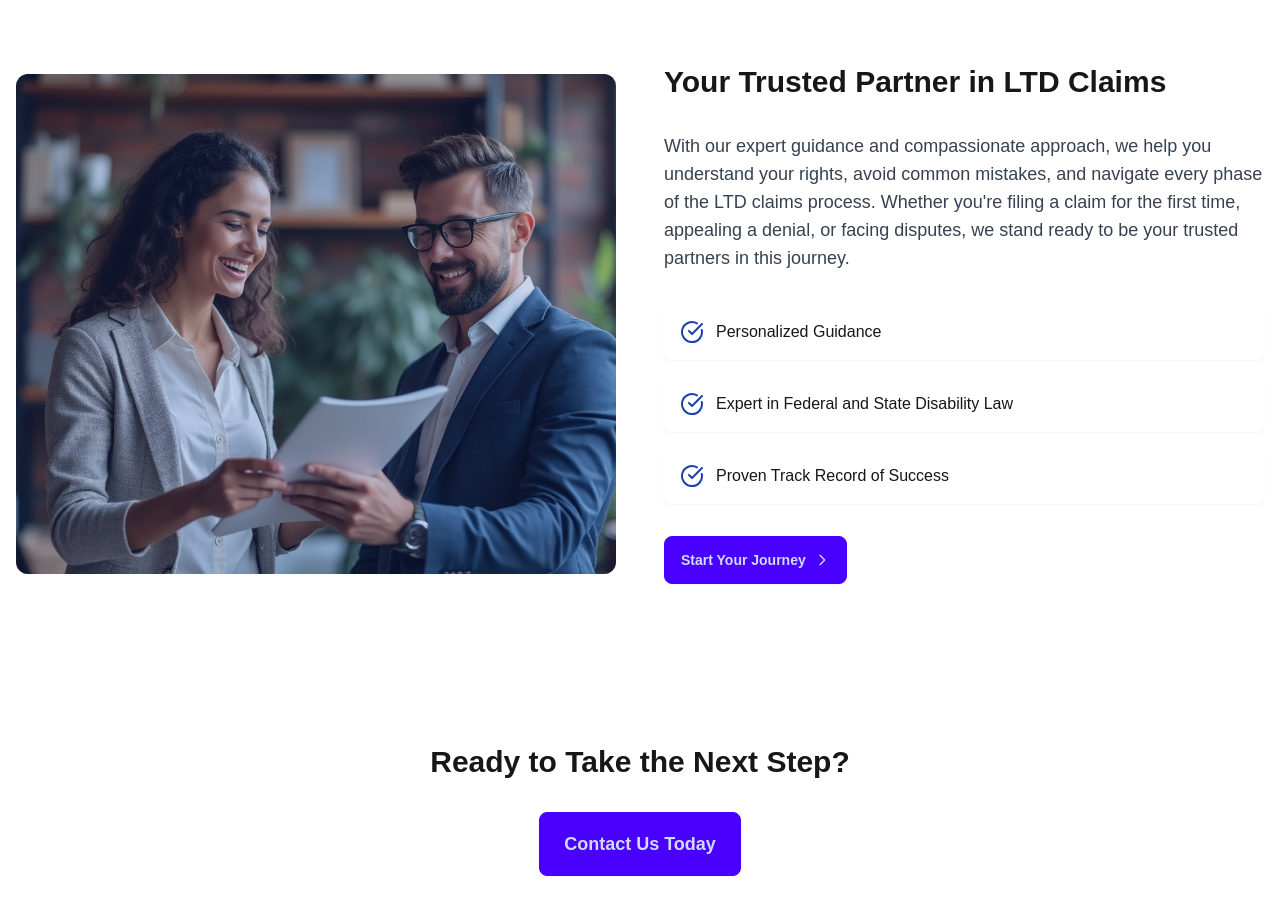
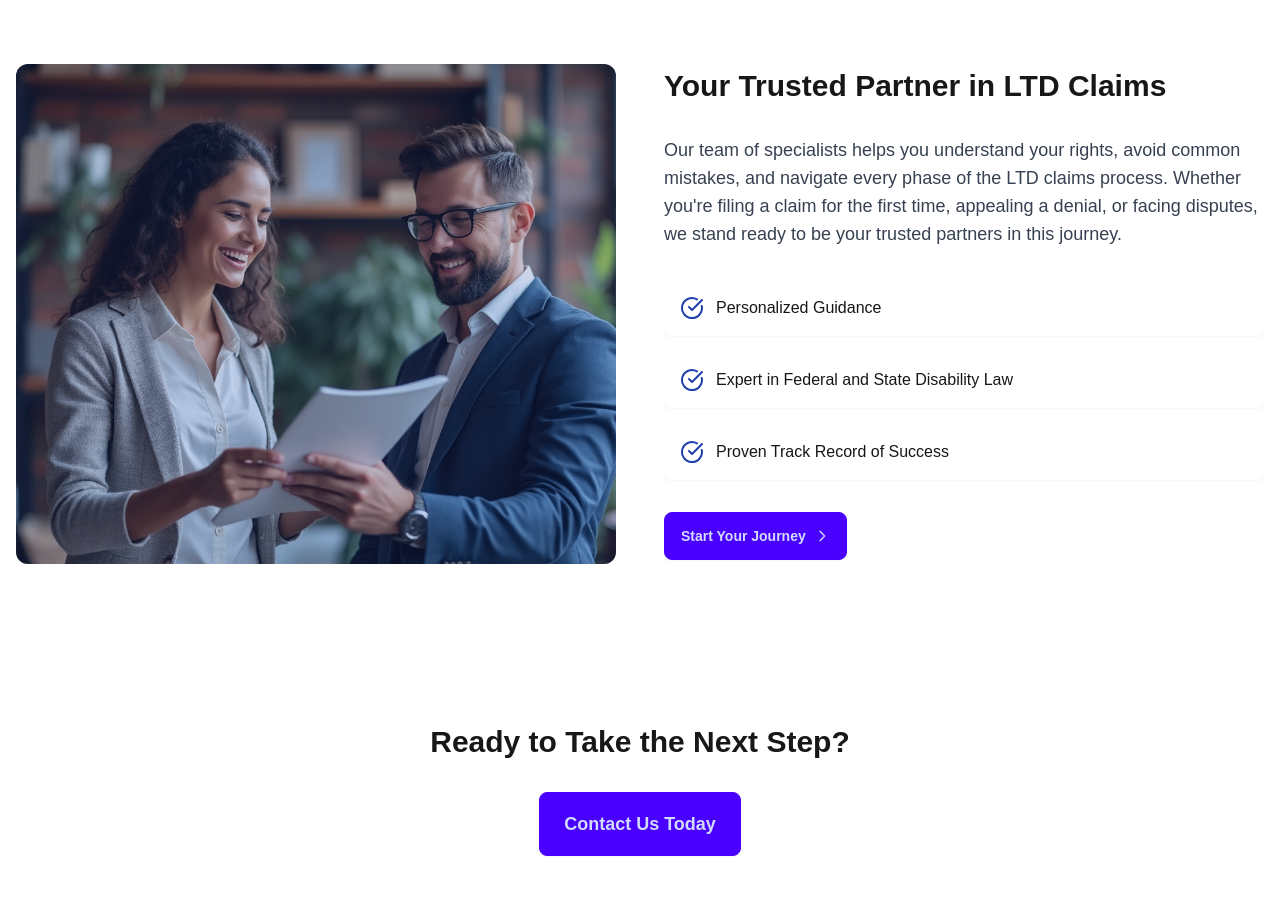
Before and after one commit to avossmeyer/VossHealthConsultant, a Next.js app: page / in a window 1280 px wide. Shown: the part 1700-2614 px from the top of the page. Built offline with nearby package versions, Linux system fonts and the light colour scheme.

Commit message:
Update page.js

```diff
--- a/src/app/page.js
+++ b/src/app/page.js
@@ -91,8 +91,7 @@ export default function Home() {
               <h2 className="text-3xl font-bold">Your Trusted Partner in LTD Claims</h2>
 
               <p className="text-lg text-gray-700">
-                With our expert guidance and compassionate approach, we help you understand your
-                rights, avoid common mistakes, and navigate every phase of the LTD claims process.
+                Our team of specialists helps you understand your rights, avoid common mistakes, and navigate every phase of the LTD claims process.
                 Whether you&apos;re filing a claim for the first time, appealing a denial, or facing disputes, we
                 stand ready to be your trusted partners in this journey.
               </p>
```
